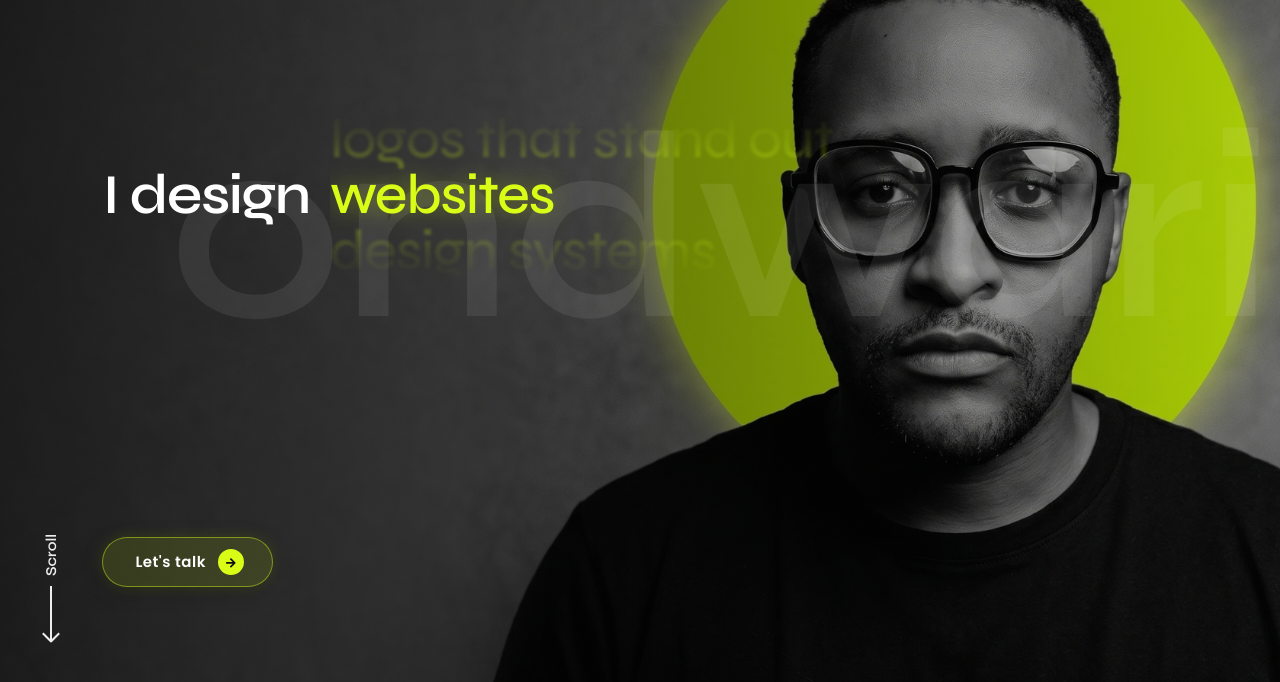
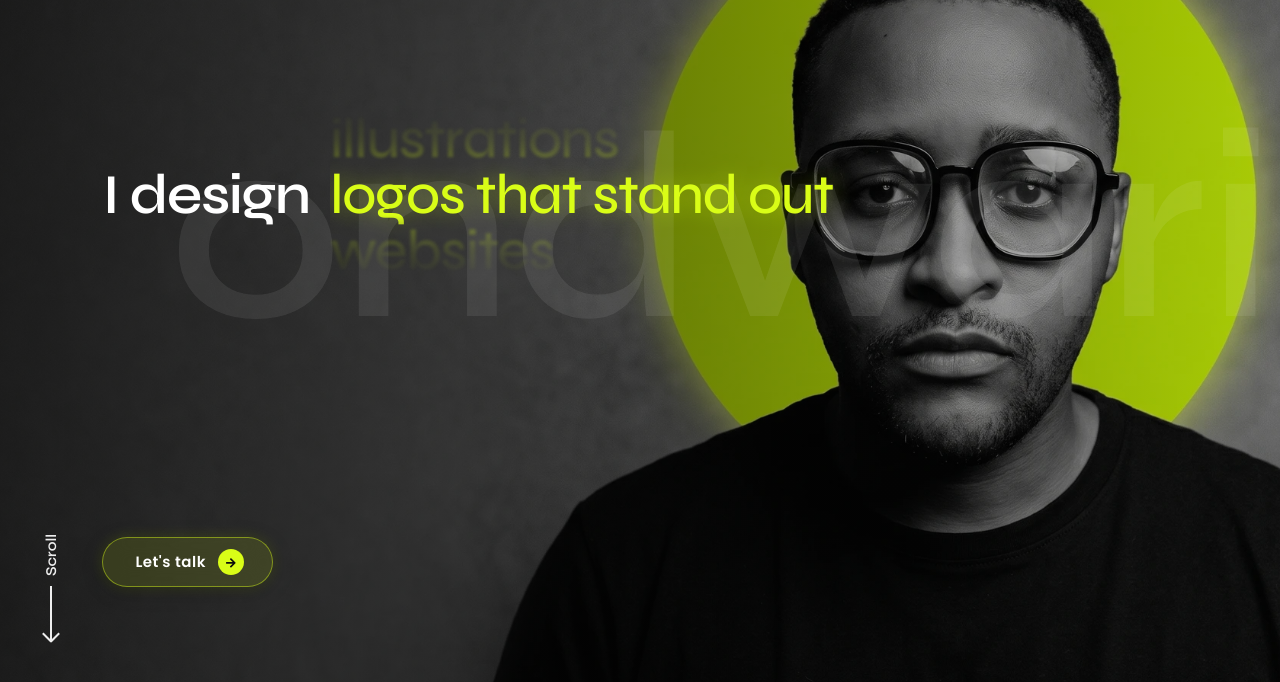
Before and after one commit to byu-pro/John_obiko, a plain HTML site: page index.html in a window 1280 px wide. Shown: the part 118-800 px from the top of the page. Drawn offline with Linux system fonts and the light colour scheme.

Commit message:
Update hero moving text: brand identities and illustrations; add pelicansocial thumbnail

```diff
--- a/index.html
+++ b/index.html
@@ -440,7 +440,8 @@
 										<span class="ph-spinner-prefix">I design</span>
 										<span class="ph-spinner-window" id="hero-spinner-window">
 											<span class="ph-spinner-track" id="hero-spinner-track">
-												<span class="ph-spinner-item is-active">brand identity</span>
+												<span class="ph-spinner-item is-active">brand identities</span>
+												<span class="ph-spinner-item">illustrations</span>
 												<span class="ph-spinner-item">logos that stand out</span>
 												<span class="ph-spinner-item">websites</span>
 												<span class="ph-spinner-item">design systems</span>
@@ -1090,7 +1091,8 @@
 		<script>
 			$(window).on("load", function() {
 				var services = [
-					"brand identity",
+					"brand identities",
+					"illustrations",
 					"logos that stand out",
 					"websites",
 					"design systems",
```
Also changed, not shown: 1 other file.
